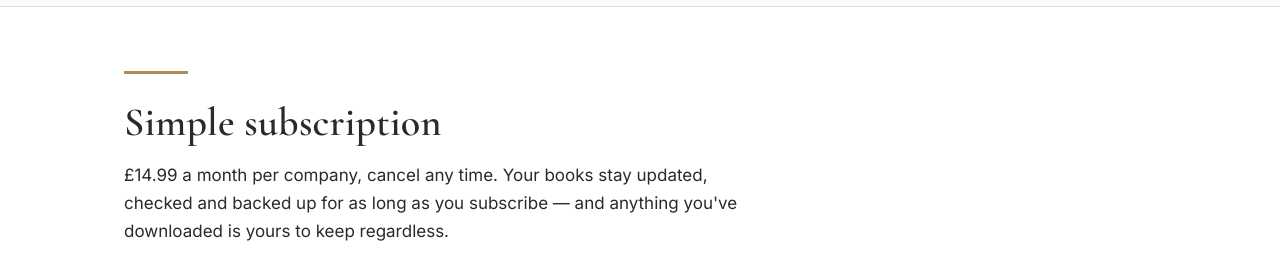
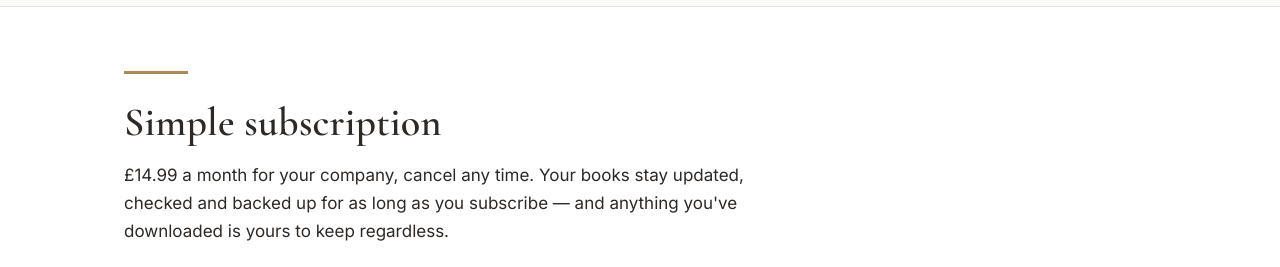
Before and after one commit to ScottEason1967/easonlaw-site, a plain HTML site: page statutory-registers.html in a window 1280 px wide. Shown: the part 1884-2151 px from the top of the page. Drawn offline with nearby package versions, Linux system fonts and the light colour scheme.

Commit message:
Update statutory-registers.html

```diff
--- a/statutory-registers.html
+++ b/statutory-registers.html
@@ -79,7 +79,7 @@
   <div class="wrap">
     <div class="rule"></div>
     <h2>Simple subscription</h2>
-    <p style="max-width:60ch;">£14.99 a month per company, cancel any time. Your books stay updated, checked and backed up for as long as you subscribe — and anything you've downloaded is yours to keep regardless.</p>
+    <p style="max-width:60ch;">£14.99 a month for your company, cancel any time. Your books stay updated, checked and backed up for as long as you subscribe — and anything you've downloaded is yours to keep regardless.</p>
     <p style="margin-top:24px;"><a class="btn" href="https://registers.easonlaw.co.uk">Build your statutory books</a> &nbsp; <a class="btn ghost" href="contact.html">Ask us a question</a></p>
   </div>
 </section>
```
